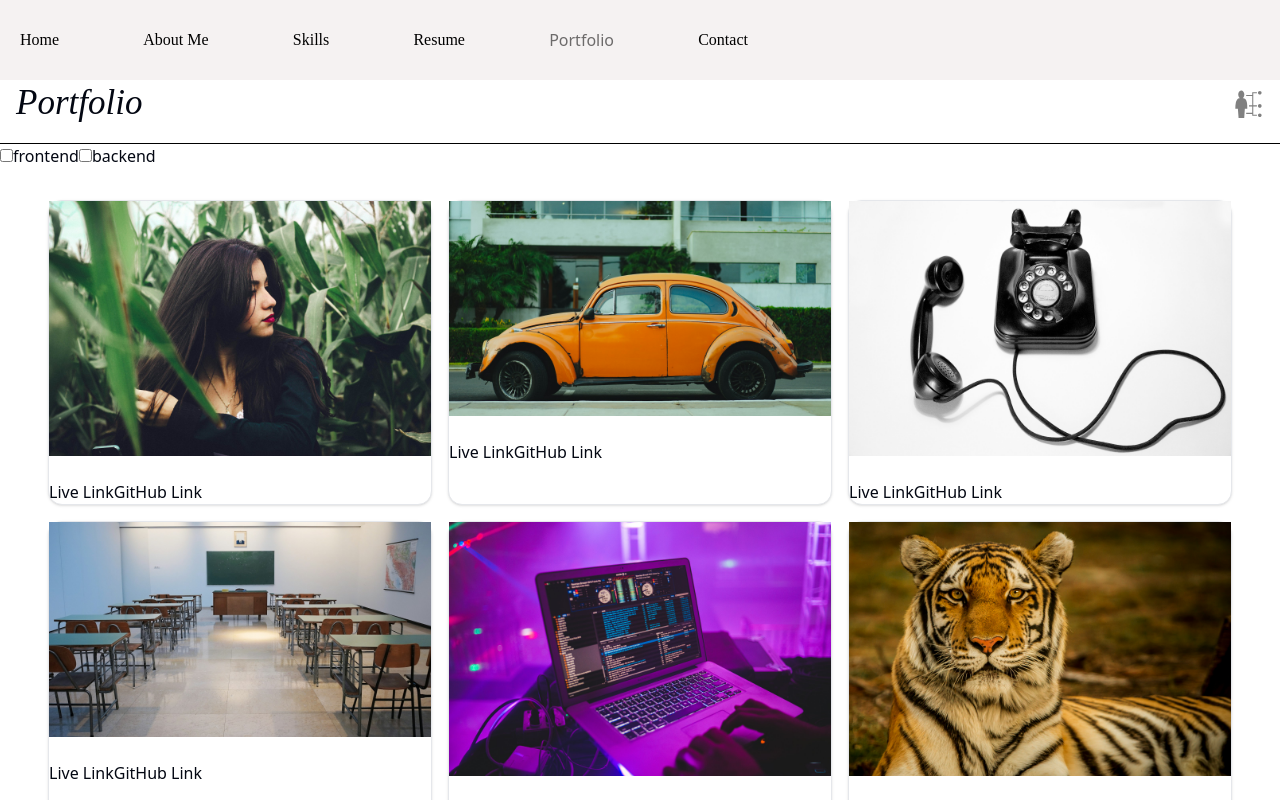
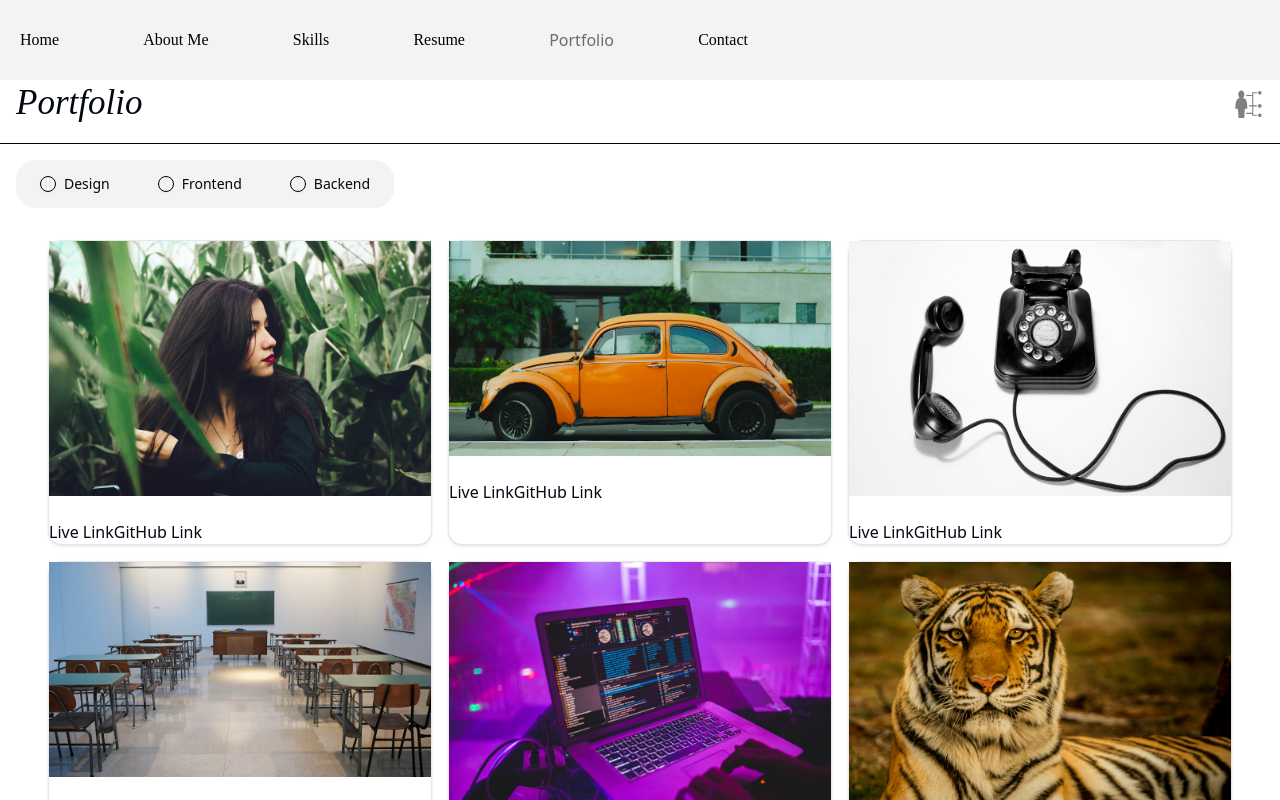
Before and after one commit to Gakiri001/personalPortfolio, a React (Vite) app: page /portfolio in a window 1280 px wide. Shown: the top 800 px of the page. Built offline with nearby package versions, Linux system fonts and the light colour scheme.

Commit message:
Height adjustment and Loading animation portfolio category

```diff
--- a/package.json
+++ b/package.json
@@ -10,6 +10,8 @@
     "preview": "vite preview"
   },
   "dependencies": {
+    "@radix-ui/react-checkbox": "^1.3.3",
+    "@radix-ui/react-label": "^2.1.7",
     "@radix-ui/react-slot": "^1.2.3",
     "@tailwindcss/vite": "^4.1.5",
     "class-variance-authority": "^0.7.1",
--- a/src/components/Header/Header.css
+++ b/src/components/Header/Header.css
@@ -45,7 +45,7 @@
   font-family: "Times New Roman", Times, serif;
 }
 .header .header2 ul li .linkActive {
-    color: #6d6b6b;
+  color: #6d6b6b;
 }
 
 .header .header2 ul li .NavLink:hover {
@@ -99,7 +99,7 @@
     position: fixed;
     top: 0;
     right: 0;
-    width: 220px;
+    width: 60%;
     height: 100vh;
     padding: 2rem;
     background-color: rgba(0, 0, 0, 0.5);
@@ -127,4 +127,7 @@
     border-radius: 10px;
     color: white;
   }
+  .header .header2 ul li .linkActive {
+    color: black;
+  }
 }
--- /dev/null
+++ b/src/components/ui/checkbox.jsx
@@ -0,0 +1,28 @@
+import * as React from "react"
+import * as CheckboxPrimitive from "@radix-ui/react-checkbox"
+import { CheckIcon } from "lucide-react"
+
+import { cn } from "@/lib/utils"
+
+function Checkbox({
+  className,
+  ...props
+}) {
+  return (
+    <CheckboxPrimitive.Root
+      data-slot="checkbox"
+      className={cn(
+        "peer border-input dark:bg-input/30 data-[state=checked]:bg-primary data-[state=checked]:text-primary-foreground dark:data-[state=checked]:bg-primary data-[state=checked]:border-primary focus-visible:border-ring focus-visible:ring-ring/50 aria-invalid:ring-destructive/20 dark:aria-invalid:ring-destructive/40 aria-invalid:border-destructive size-4 shrink-0 rounded-[4px] border shadow-xs transition-shadow outline-none focus-visible:ring-[3px] disabled:cursor-not-allowed disabled:opacity-50",
+        className
+      )}
+      {...props}>
+      <CheckboxPrimitive.Indicator
+        data-slot="checkbox-indicator"
+        className="flex items-center justify-center text-current transition-none">
+        <CheckIcon className="size-3.5" />
+      </CheckboxPrimitive.Indicator>
+    </CheckboxPrimitive.Root>
+  );
+}
+
+export { Checkbox }
--- /dev/null
+++ b/src/components/ui/label.jsx
@@ -0,0 +1,21 @@
+import * as React from "react"
+import * as LabelPrimitive from "@radix-ui/react-label"
+
+import { cn } from "@/lib/utils"
+
+function Label({
+  className,
+  ...props
+}) {
+  return (
+    <LabelPrimitive.Root
+      data-slot="label"
+      className={cn(
+        "flex items-center gap-2 text-sm leading-none font-medium select-none group-data-[disabled=true]:pointer-events-none group-data-[disabled=true]:opacity-50 peer-disabled:cursor-not-allowed peer-disabled:opacity-50",
+        className
+      )}
+      {...props} />
+  );
+}
+
+export { Label }
--- a/src/data/portfolio.js
+++ b/src/data/portfolio.js
@@ -9,7 +9,7 @@ import image7 from "../assets/portfolioProjects/mpesa.png";
 const portfolio = [
   {
     image: image1,
-    category: "frontend",
+    category: "Design",
     liveLink: "https://beth-portfolio.vercel.app/",
     gitHubLink: "https://beth-portfolio.vercel.app/",
   },
--- a/src/pages/About/About.css
+++ b/src/pages/About/About.css
@@ -1,4 +1,31 @@
-.parentforAbout {
+.loading-container {
+  display: flex;
+  flex-direction: column;
+  align-items: center;
+  justify-content: center;
+  height: 90vh; /* full-page center */
+  text-align: center;
+}
+.spinner {
+  width: 50px;
+  height: 50px;
+  border: 6px solid #ddd;
+  border-top: 6px solid #007bff;
+  border-radius: 50%;
+  animation: spin 1s linear infinite;
+  margin-bottom: 10px;
+}
+
+@keyframes spin{
+  0% {
+    transform: rotate(0deg);
+  }
+  100% {
+    transform: rotate(360deg);
+  }
+}
+
+.parentforAbout{
   padding-top: 4rem;
 }
 .parentforAbout .headingforAbout {
--- a/src/pages/Home/Home.css
+++ b/src/pages/Home/Home.css
@@ -58,6 +58,9 @@
 }
 
 @media screen and (max-width: 44.375em) {
+  .Home {
+    height: 90vh;
+  }
   .Home .me h2 {
     font-size: 28px;
     text-align: center;
--- a/src/pages/Portfolio/Portfolio.css
+++ b/src/pages/Portfolio/Portfolio.css
@@ -1,7 +1,3 @@
-.loading {
-  padding-top: 5rem;
-  padding-left: 2rem;
-}
 .portfolio {
   padding-top: 4rem;
 }
@@ -23,10 +19,66 @@
   font-size: 30px;
   color: gray;
 }
-.projects {
+.loading-container {
+  display: flex;
+  flex-direction: column;
+  align-items: center;
+  justify-content: center;
+  height: 90vh; /* full-page center */
+  text-align: center;
+}
+
+.spinner {
+  width: 50px;
+  height: 50px;
+  border: 6px solid #ddd; /* light grey */
+  border-top: 6px solid #007bff; /* blue */
+  border-radius: 50%;
+  animation: spin 1s linear infinite;
+  margin-bottom: 10px;
+}
+
+@keyframes spin {
+  0% {
+    transform: rotate(0deg);
+  }
+  100% {
+    transform: rotate(360deg);
+  }
+}
+
+.loading-container p {
+  font-size: 18px;
+  font-weight: bold;
+  color: #333;
+}
+.portfolio .divCategory{
+  background-color: #f5f2f2;
+  padding: 0.5rem 1rem;
+  margin-top: 1rem;
+  margin-left: 1rem;
+  width: fit-content;
+  border-radius: 20px;
+  display: flex;
+  justify-content: space-between;
+  align-items: center;
+  column-gap: 2rem;
+}
+.portfolio .divCategory .labelCategory{
+  background-color: "";
+  padding: 0.5rem;
+  border-radius: 20px;
+  text-transform: capitalize;
+  cursor: pointer;
+}
+.inputCategory{
+  border-radius: 50%;
+  border: 1px solid black;
+  cursor: pointer;
+}
+.portfolio .projects {
   padding-top: 2rem;
 }
-
 @media screen and (max-width: 44.375em) {
   .card {
     width: 90%;
--- a/src/pages/Portfolio/Portfolio.jsx
+++ b/src/pages/Portfolio/Portfolio.jsx
@@ -4,25 +4,8 @@ import { GiSkills } from "react-icons/gi";
 import portfolio from "@/data/portfolio";
 import { Card } from "@/components/ui/card";
 import { useSearchParams } from "react-router-dom";
-import { Button } from "@/components/ui/button";
-
-// const Projects = ({
-//   image,
-//   category,
-//   liveLink,
-//   gitHubLink,
-// }) => {
-//   return(
-//     <div>
-//     <img src={image} alt="A picture for the particular project" />
-//     <div>
-//       {
-
-//       }
-//     </div>
-//     </div>
-//   )
-// }
+import { Label } from "@/components/ui/label";
+import { Checkbox } from "@/components/ui/checkbox";
 
 function Portfolio() {
   const categories = [...new Set(portfolio.map((project) => project.category))];
@@ -55,7 +38,7 @@ function Portfolio() {
     setLoading(true);
     setTimeout(() => {
       setLoading(false);
-    }, 2000); // Simulate loading delay
+    }, 3000); // Simulate loading delay
   }, []);
 
   const filteredPortfolio =
@@ -68,7 +51,10 @@ function Portfolio() {
   return (
     <>
       {loading ? (
-        <h1 className="loading">Please wait as we load the page content...</h1>
+        <div className="loading-container">
+          <div className="spinner"></div>
+          <p>Loading...</p>
+        </div>
       ) : (
         <div className="portfolio">
           <div className="portfolioHeader">
@@ -76,17 +62,16 @@ function Portfolio() {
             <GiSkills className="portfolioIcon" />
           </div>
           <div>
-            <div>
+            <div className="divCategory">
               {categories.map((project) => (
-                <label key={project}>
-                  <input
-                    type="checkbox"
-                    value="all"
+                <Label key={project} className="labelCategory">
+                  <Checkbox
+                    className="inputCategory"
                     checked={selectedProject.includes(project)}
-                    onChange={() => handleProjectSelect(project)}
+                    onCheckedChange={() => handleProjectSelect(project)}
                   />
                   <span>{project}</span>
-                </label>
+                </Label>
               ))}
             </div>
             <section className="flex flex-wrap justify-center gap-4  projects">
@@ -94,9 +79,7 @@ function Portfolio() {
                 <Card key={i} className="w-[30%] card">
                   <img className="w-[100%]" src={index.image} alt="" />
                   <div>
-                    {index.liveLink && (
-                      <a href={index.liveLink}>Live Link</a>
-                    )}
+                    {index.liveLink && <a href={index.liveLink}>Live Link</a>}
                     {index.gitHubLink && (
                       <a href={index.gitHubLink}>GitHub Link</a>
                     )}
```
Also changed, not shown: src/components/Header/Header.jsx (+42 -6 lines), src/pages/About/About.jsx (+43 -20 lines), 1 other file (tests, documents, lock files or other folders).
